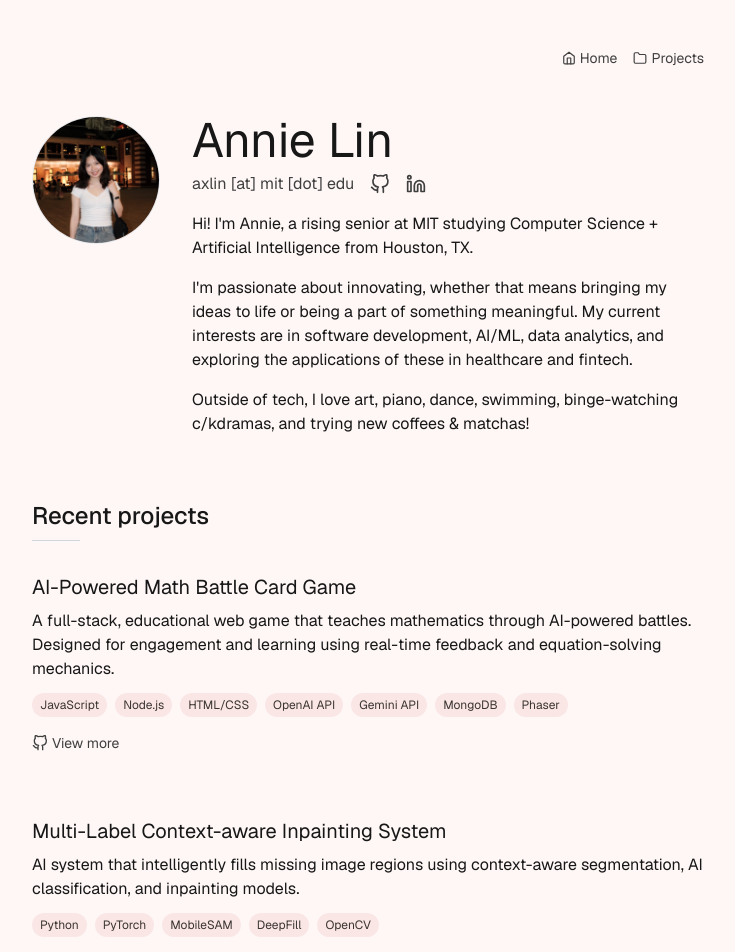
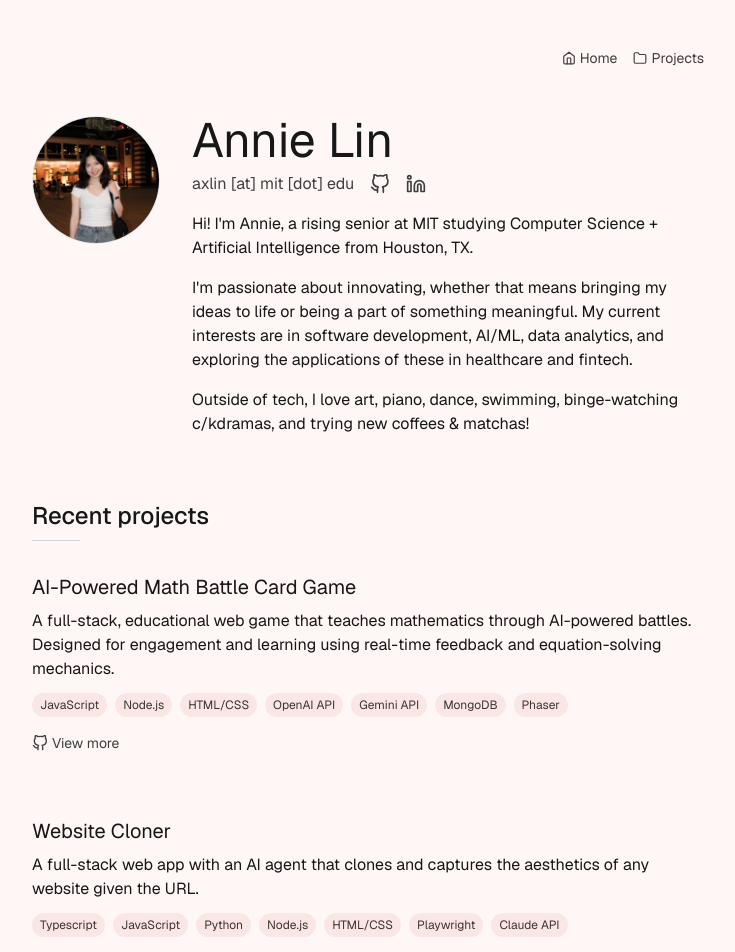
Before and after one commit to anniexlinn/website, a Next.js app: page / in a window 1280 px wide. Shown: the top 952 px of the page, without its empty margins (272-1007 px from the left). Built offline with nearby package versions, Linux system fonts and the light colour scheme.

Commit message:
project added

```diff
--- a/src/data/projects.ts
+++ b/src/data/projects.ts
@@ -8,10 +8,10 @@ export const featuredProjects = [
     updated: "Updated recently"
   },
   {
-    title: "Multi-Label Context-aware Inpainting System",
-    description: "AI system that intelligently fills missing image regions using context-aware segmentation, AI classification, and inpainting models.",
-    technologies: ["Python", "PyTorch", "MobileSAM", "DeepFill", "OpenCV"],
-    url: "https://github.com/anniexlinn/multi-context-label-inpainting",
+    title: "Website Cloner",
+    description: "A full-stack web app with an AI agent that clones and captures the aesthetics of any website given the URL.",
+    technologies: ["Typescript", "JavaScript", "Python", "Node.js", "HTML/CSS", "Playwright", "Claude API"],
+    url: "https://github.com/anniexlinn/website-cloner",
     updated: "Updated yesterday"
   },
 ];
@@ -23,6 +23,13 @@ export const allProjects = [
     description: "ML-powered generator to design pharmaceutically active molecules for drug discovery using evolutionary optimization and deep learning.",
     technologies: ["Python", "RDKit", "XGBoost", "RandomForest", "TensorFlow", ],
     url: "https://github.com/anniexlinn/mol-design",
+    updated: "Updated yesterday"
+  },
+  {
+    title: "Multi-Label Context-aware Inpainting System",
+    description: "AI system that intelligently fills missing image regions using context-aware segmentation, AI classification, and inpainting models.",
+    technologies: ["Python", "PyTorch", "MobileSAM", "DeepFill", "OpenCV"],
+    url: "https://github.com/anniexlinn/multi-context-label-inpainting",
     updated: "Updated yesterday"
   },
   {
```
